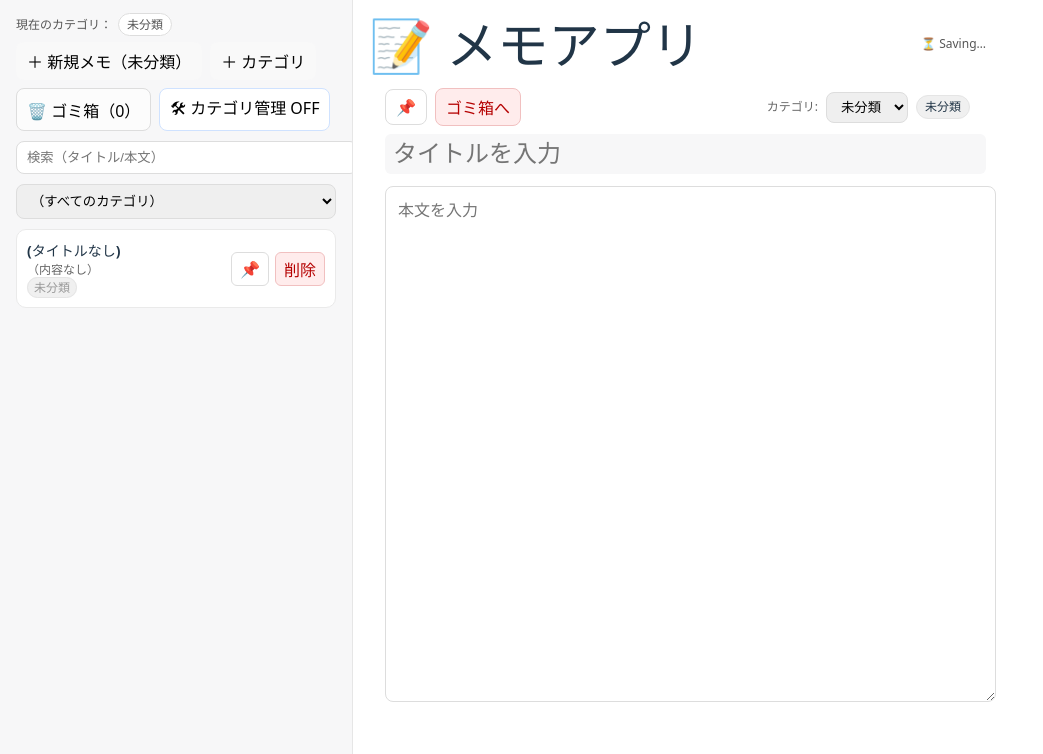
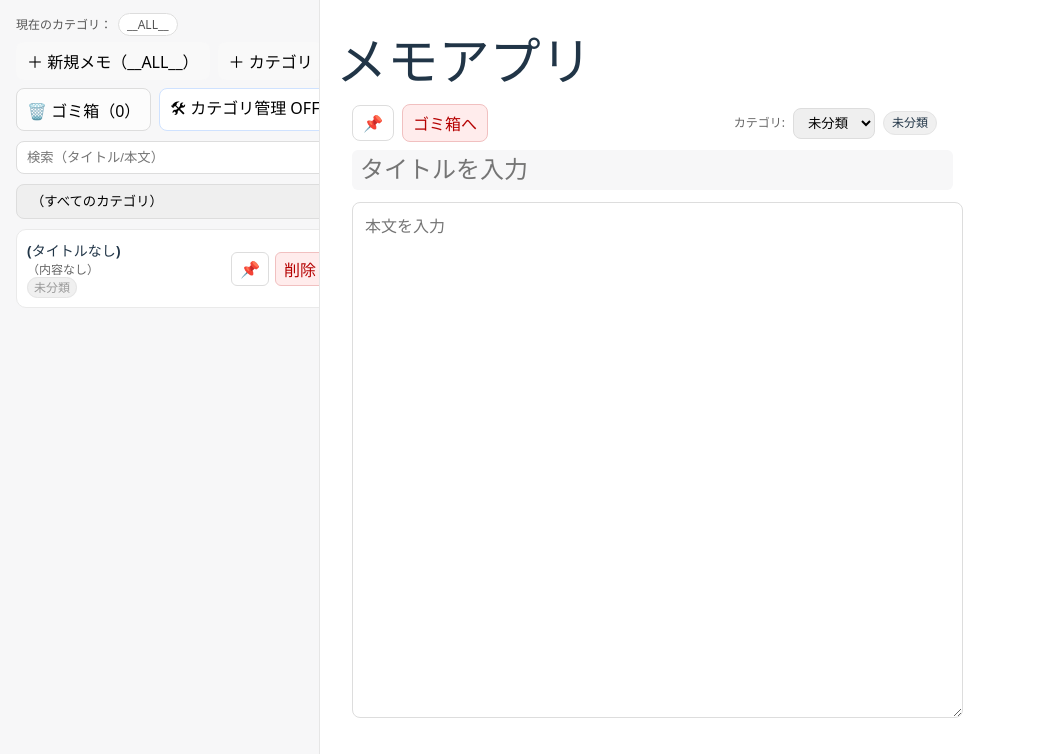
Before and after one commit to ht23a091/memo-app, a React (Vite) app: page / in a window 1280 px wide. Shown: the top 754 px of the page, without its empty margins (0-1043 px from the left). Built offline with nearby package versions, Linux system fonts and the light colour scheme.

Commit message:
サイドバーとメモ画面の追加

```diff
--- a/src/App.tsx
+++ b/src/App.tsx
@@ -1,3 +1,4 @@
+// src/App.tsx
 import { useState, useEffect, useCallback, useMemo } from 'react';
 import Sidebar from './components/Sidebar';
 import MemoInput from './components/MemoInput';
@@ -9,7 +10,9 @@ export interface Memo {
   category: string;
   pinned?: boolean;
 }
-type SavingStatus = 'saved' | 'saving';
+
+export type CategoryFilter = '__ALL__' | '__UNCATEGORIZED__' | string;
+
 type WithDeletedAt = Memo & { deletedAt: number };
 
 const LS = {
@@ -20,7 +23,22 @@ const LS = {
   trash: 'trash',
 } as const;
 
-const label = (c: string) => (c ? c : '未分類');
+const SIDEBAR_WIDTH = 320;
+
+function uniqById<T extends { id: number }>(arr: T[]): T[] {
+  const seen = new Set<number>();
+  const out: T[] = [];
+  for (const item of arr) {
+    if (seen.has(item.id)) continue;
+    seen.add(item.id);
+    out.push(item);
+  }
+  return out;
+}
+
+// 新規メモ用に CategoryFilter から実際の category 文字列を決める
+const resolveCategoryForNewMemo = (filter: CategoryFilter): string =>
+  filter === '__ALL__' || filter === '__UNCATEGORIZED__' ? '' : filter;
 
 function App() {
   // 初期復元
@@ -28,16 +46,27 @@ function App() {
     try {
       const s = localStorage.getItem(LS.memos);
       const loaded: Memo[] = s ? JSON.parse(s) : [];
-      return loaded.length ? loaded : [{ id: Date.now(), title: '', content: '', category: '', pinned: false }];
+      const base = loaded.length
+        ? loaded
+        : [{ id: Date.now(), title: '', content: '', category: '', pinned: false }];
+      return uniqById(base);
     } catch {
       return [{ id: Date.now(), title: '', content: '', category: '', pinned: false }];
     }
   });
-  const [selectedCategory, setSelectedCategory] = useState<string>(() => localStorage.getItem(LS.selectedCategory) ?? '');
+
+  const [selectedCategory, setSelectedCategory] = useState<CategoryFilter>(() => {
+    const stored = localStorage.getItem(LS.selectedCategory);
+    if (!stored || stored === '') return '__ALL__';
+    if (stored === '__UNCATEGORIZED__') return '__UNCATEGORIZED__';
+    return stored;
+  });
+
   const [selectedMemoId, setSelectedMemoId] = useState<number | null>(() => {
     const sid = localStorage.getItem(LS.selectedMemoId);
     return sid ? parseInt(sid, 10) : null;
   });
+
   const [searchQuery, setSearchQuery] = useState('');
   const [customCategories, setCustomCategories] = useState<string[]>(() => {
     try {
@@ -47,49 +76,59 @@ function App() {
       return [];
     }
   });
+
   const [trash, setTrash] = useState<WithDeletedAt[]>(() => {
     try {
       const s = localStorage.getItem(LS.trash);
-      return s ? JSON.parse(s) : [];
+      const loaded: WithDeletedAt[] = s ? JSON.parse(s) : [];
+      return uniqById(loaded);
     } catch {
       return [];
     }
   });
+
   const [isTrashView, setIsTrashView] = useState(false);
-  const [saving, setSaving] = useState<SavingStatus>('saved');
 
-  // 初期選択
+  // サイドバー開閉
+  const [sidebarOpen, setSidebarOpen] = useState(true);
+  const toggleSidebar = useCallback(() => {
+    setSidebarOpen((v) => !v);
+  }, []);
+
+  // 選択補完
   useEffect(() => {
     if (selectedMemoId == null && memos.length > 0) setSelectedMemoId(memos[0].id);
   }, [selectedMemoId, memos]);
 
-  // 通常保存＋インジケータ
+  // 保存
   useEffect(() => {
-    setSaving('saving');
-    const t = setTimeout(() => setSaving('saved'), 500);
-    localStorage.setItem(LS.memos, JSON.stringify(memos));
+    const safeMemos = uniqById(memos);
+    const safeTrash = uniqById(trash);
+
+    localStorage.setItem(LS.memos, JSON.stringify(safeMemos));
     if (selectedMemoId != null) localStorage.setItem(LS.selectedMemoId, String(selectedMemoId));
     localStorage.setItem(LS.selectedCategory, selectedCategory);
     localStorage.setItem(LS.customCategories, JSON.stringify(customCategories));
-    localStorage.setItem(LS.trash, JSON.stringify(trash));
-    return () => clearTimeout(t);
+    localStorage.setItem(LS.trash, JSON.stringify(safeTrash));
   }, [memos, selectedMemoId, selectedCategory, customCategories, trash]);
 
   // 退出前バックアップ
   useEffect(() => {
     const backup = () => {
       try {
-        localStorage.setItem(LS.memos, JSON.stringify(memos));
+        localStorage.setItem(LS.memos, JSON.stringify(uniqById(memos)));
         if (selectedMemoId != null) localStorage.setItem(LS.selectedMemoId, String(selectedMemoId));
         localStorage.setItem(LS.selectedCategory, selectedCategory);
         localStorage.setItem(LS.customCategories, JSON.stringify(customCategories));
-        localStorage.setItem(LS.trash, JSON.stringify(trash));
+        localStorage.setItem(LS.trash, JSON.stringify(uniqById(trash)));
       } catch (e) {
         console.warn('Backup save failed:', e);
       }
     };
     const beforeUnloadHandler = () => backup();
-    const visibilityHandler = () => { if (document.visibilityState === 'hidden') backup(); };
+    const visibilityHandler = () => {
+      if (document.visibilityState === 'hidden') backup();
+    };
     window.addEventListener('beforeunload', beforeUnloadHandler);
     document.addEventListener('visibilitychange', visibilityHandler);
     return () => {
@@ -98,53 +137,75 @@ function App() {
     };
   }, [memos, selectedMemoId, selectedCategory, customCategories, trash]);
 
-  // CRUD
   const handleAddMemo = useCallback(() => {
-    const newMemo: Memo = { id: Date.now(), title: '', content: '', category: selectedCategory, pinned: false };
-    setMemos(prev => [newMemo, ...prev]);
-    setSelectedMemoId(newMemo.id);
+    let id = Date.now();
+    const ids = new Set(memos.map((m) => m.id));
+    while (ids.has(id)) id++;
+
+    const category = resolveCategoryForNewMemo(selectedCategory);
+    const newMemo: Memo = { id, title: '', content: '', category, pinned: false };
+    setMemos((prev) => uniqById([newMemo, ...prev]));
+    setSelectedMemoId(id);
     setIsTrashView(false);
-  }, [selectedCategory]);
+  }, [selectedCategory, memos]);
 
   const handleUpdate = useCallback((updated: Memo) => {
-    setMemos(prev => prev.map(m => (m.id === updated.id ? updated : m)));
+    setMemos((prev) => uniqById(prev.map((m) => (m.id === updated.id ? updated : m))));
   }, []);
 
   const handleTogglePin = useCallback((id: number) => {
-    setMemos(prev => prev.map(m => (m.id === id ? { ...m, pinned: !m.pinned } : m)));
+    setMemos((prev) =>
+      uniqById(prev.map((m) => (m.id === id ? { ...m, pinned: !m.pinned } : m))),
+    );
   }, []);
 
-  const handleTrash = useCallback((id: number) => {
-    setMemos(prev => {
-      const target = prev.find(m => m.id === id);
-      const next = prev.filter(m => m.id !== id);
-      if (target) setTrash(t => [{ ...target, deletedAt: Date.now() }, ...t]);
+  const handleTrash = useCallback(
+    (id: number) => {
+      setMemos((prev) => {
+        const target = prev.find((m) => m.id === id);
+        const next = prev.filter((m) => m.id !== id);
+
+        if (target) {
+          setTrash((t) => {
+            const entry: WithDeletedAt = { ...target, deletedAt: Date.now() };
+            return uniqById([entry, ...t.filter((x) => x.id !== target.id)]);
+          });
+        }
+
         if (next.length === 0) {
-        const fresh: Memo = { id: Date.now(), title: '', content: '', category: selectedCategory, pinned: false };
+          let nid = Date.now();
+          const ids = new Set(prev.map((m) => m.id));
+          while (ids.has(nid)) nid++;
+          const category = resolveCategoryForNewMemo(selectedCategory);
+          const fresh: Memo = { id: nid, title: '', content: '', category, pinned: false };
           setSelectedMemoId(fresh.id);
           return [fresh];
         }
         if (selectedMemoId === id) setSelectedMemoId(next[0].id);
-      return next;
+        return uniqById(next);
       });
-  }, [selectedCategory, selectedMemoId]);
+    },
+    [selectedCategory, selectedMemoId],
+  );
 
   const handleRestore = useCallback((id: number) => {
-    setTrash(prevTrash => {
-      const target = prevTrash.find(m => m.id === id);
-      const nextTrash = prevTrash.filter(m => m.id !== id);
+    setTrash((prevTrash) => {
+      const target = prevTrash.find((m) => m.id === id);
+      const nextTrash = prevTrash.filter((m) => m.id !== id);
       if (target) {
-        setMemos(prev => [{ ...target }, ...prev]);
+        setMemos((prev) =>
+          uniqById([{ ...target }, ...prev.filter((m) => m.id !== target.id)]),
+        );
         setSelectedMemoId(target.id);
         setIsTrashView(false);
       }
-      return nextTrash;
+      return uniqById(nextTrash);
     });
   }, []);
 
   const handleDeleteForever = useCallback((id: number) => {
     if (!confirm('このメモを完全に削除します。元に戻せません。よろしいですか？')) return;
-    setTrash(prev => prev.filter(m => m.id !== id));
+    setTrash((prev) => prev.filter((m) => m.id !== id));
   }, []);
 
   const handleEmptyTrash = useCallback(() => {
@@ -156,53 +217,42 @@ function App() {
   const handleAddCategory = useCallback((name: string) => {
     const trimmed = name.trim();
     if (!trimmed) return;
-    setCustomCategories(prev => (prev.includes(trimmed) ? prev : [...prev, trimmed]));
+    setCustomCategories((prev) => (prev.includes(trimmed) ? prev : [...prev, trimmed]));
   }, []);
 
-  // ★ カテゴリ並び替え（ドラッグ）
-  const handleReorderCategory = useCallback((fromIndex: number, toIndex: number) => {
-    setCustomCategories(prev => {
-      const arr = [...prev];
-      const [moved] = arr.splice(fromIndex, 1);
-      arr.splice(toIndex, 0, moved);
-      return arr;
-    });
+  // カテゴリ削除（そのカテゴリのメモは「カテゴリなし」に移動）
+  const handleDeleteCategory = useCallback((name: string) => {
+    if (!name) return;
+
+    const ok = confirm(
+      `カテゴリ「${name}」を削除します。\n` +
+        `カテゴリ内のメモは「カテゴリなし」（メモ一覧）に移動します。`,
+    );
+    if (!ok) return;
+
+    setMemos((prev) =>
+      prev.map((m) => (m.category === name ? { ...m, category: '' } : m)),
+    );
+
+    setCustomCategories((prev) => prev.filter((c) => c !== name));
+
+    setSelectedCategory((prev) => (prev === name ? '__ALL__' : prev));
   }, []);
 
-  // ★ カテゴリ削除（再割当あり）
-  const handleDeleteCategory = useCallback((name: string) => {
-    if (!name) return; // ''（未分類）は削除不可
-    const affected = memos.filter(m => m.category === name).length;
-
-    // 未分類へ移動 OK?
-    const okToUnassign = confirm(
-      `カテゴリ「${name}」を削除します。\nこのカテゴリに属するメモは ${affected} 件あります。未分類（${label('')}）に移動してよろしいですか？\n\n「キャンセル」を選ぶと、移動先カテゴリを指定できます。`
+  // メモをドラッグ＆ドロップでカテゴリ移動
+  const handleMoveMemoToCategory = useCallback((id: number, category: string) => {
+    setMemos((prev) =>
+      prev.map((m) => (m.id === id ? { ...m, category } : m)),
     );
-
-    let target = '';
-    if (!okToUnassign) {
-      const choices = ['', ...customCategories.filter(c => c !== name)];
-      const display = choices.map(label).join(' / ');
-      const input = prompt(`移動先カテゴリ名を入力してください（候補: ${display}）`, '');
-      if (input != null && choices.map(label).includes(input)) {
-        // 入力はラベル名（未分類 or 実名）の可能性があるので逆変換
-        target = input === '未分類' ? '' : input;
-      } else {
-        // 不正入力は未分類へ
-        target = '';
-      }
-    }
-
-    // 実処理：メモの再割当 → カスタムカテゴリから削除 → 現在選択の調整
-    setMemos(prev => prev.map(m => (m.category === name ? { ...m, category: target } : m)));
-    setCustomCategories(prev => prev.filter(c => c !== name));
-    if (selectedCategory === name) setSelectedCategory(target);
-  }, [customCategories, memos, selectedCategory]);
+    setSelectedCategory(category || '__ALL__');
+    setSelectedMemoId(id);
+    setIsTrashView(false);
+  }, []);
 
   // 表示用：カテゴリ一覧＆件数
   const categories = useMemo(() => {
-    const fromMemos = Array.from(new Set(memos.map(m => m.category).filter(Boolean)));
-    const extras = customCategories.filter(c => !fromMemos.includes(c));
+    const fromMemos = Array.from(new Set(memos.map((m) => m.category).filter(Boolean)));
+    const extras = customCategories.filter((c) => !fromMemos.includes(c));
     return [...fromMemos, ...extras];
   }, [memos, customCategories]);
 
@@ -215,92 +265,98 @@ function App() {
     return map;
   }, [memos]);
 
-  // フィルタ & 並び順
-  const filteredMemos = useMemo(() => {
-    const q = searchQuery.trim().toLowerCase();
-    const list = memos.filter(m => {
-      const matchCategory = selectedCategory ? m.category === selectedCategory : true;
-      const matchQuery = q ? (m.title.toLowerCase().includes(q) || m.content.toLowerCase().includes(q)) : true;
-      return matchCategory && matchQuery;
-    });
-    return list.sort((a, b) => Number(b.pinned) - Number(a.pinned) || b.id - a.id);
-  }, [memos, selectedCategory, searchQuery]);
-
-  const selectedMemo = useMemo(() => memos.find(m => m.id === selectedMemoId) ?? null, [memos, selectedMemoId]);
+  const selectedMemo = useMemo(
+    () => memos.find((m) => m.id === selectedMemoId) ?? null,
+    [memos, selectedMemoId],
+  );
 
   return (
-    <div style={{ display: 'flex', height: '100vh', fontFamily: 'system-ui, sans-serif' }}>
+    <div
+      style={{
+        display: 'flex',
+        height: '100vh',
+        fontFamily: 'system-ui, sans-serif',
+        position: 'relative',
+      }}
+    >
+      {!sidebarOpen && (
+        <button
+          onClick={toggleSidebar}
+          style={{
+            position: 'fixed',
+            top: 8,
+            left: 8,
+            padding: '4px 10px',
+            borderRadius: 6,
+            border: '1px solid #ccc',
+            background: '#fff',
+            cursor: 'pointer',
+            zIndex: 1100,
+          }}
+        >
+          ≡
+        </button>
+      )}
+      <div
+        style={{
+          width: sidebarOpen ? SIDEBAR_WIDTH : 0,
+          transition: 'width 0.25s ease',
+          overflow: 'hidden',
+          borderRight: sidebarOpen ? '1px solid #e6e6e6' : 'none',
+          background: '#f7f7f8',
+          boxSizing: 'border-box',
+          zIndex: 1000,
+        }}
+      >
         <Sidebar
+          isOpen={sidebarOpen}
           currentCategory={selectedCategory}
           categories={categories}
           categoryCounts={categoryCounts}
-        customCategories={customCategories}
-        memos={isTrashView ? [] : filteredMemos}
+          memos={isTrashView ? [] : memos}
           trash={trash}
           isTrashView={isTrashView}
-        onToggleTrashView={() => setIsTrashView(v => !v)}
+          onToggleTrashView={() => setIsTrashView((v) => !v)}
           onSelectCategory={setSelectedCategory}
-        onSelectMemo={(id) => { setSelectedMemoId(id); setIsTrashView(false); }}
+          onSelectMemo={(id) => {
+            setSelectedMemoId(id);
+            setIsTrashView(false);
+          }}
           onAddMemo={handleAddMemo}
           onTrash={handleTrash}
           onRestore={handleRestore}
           onDeleteForever={handleDeleteForever}
+          onTogglePin={handleTogglePin}
           onEmptyTrash={handleEmptyTrash}
-        onTogglePin={handleTogglePin}
           searchQuery={searchQuery}
           onSearchQueryChange={setSearchQuery}
           onAddCategory={handleAddCategory}
-        // ★ 追加
-        onReorderCategory={handleReorderCategory}
           onDeleteCategory={handleDeleteCategory}
+          onMoveMemoToCategory={handleMoveMemoToCategory}
+          onToggleSidebar={toggleSidebar}
         />
+      </div>
+      <div
+        style={{
+          flex: 1,
+          padding: '1rem',
+          paddingTop: '2rem',
+          overflowY: 'auto',
+          position: 'relative',
+        }}
+      >
+        <h1 style={{ margin: 0 }}>メモアプリ</h1>
 
-      <div style={{ flex: 1, padding: '1rem', overflowY: 'auto' }}>
-        <div style={{ display: 'flex', alignItems: 'center', gap: 8, justifyContent: 'space-between' }}>
-          <h1 style={{ margin: 0 }}>📝 メモアプリ</h1>
-          <div aria-live="polite" style={{ fontSize: 12, color: saving === 'saved' ? '#1a7f37' : '#555' }}>
-            {saving === 'saved' ? '💾 Saved' : '⏳ Saving…'}
-          </div>
-        </div>
-
-        {!isTrashView && selectedMemo && (
+        {selectedMemo && (
           <MemoInput
             selectedMemo={selectedMemo}
             categories={['', ...categories]}
             onUpdate={handleUpdate}
             onTrash={handleTrash}
             onTogglePin={handleTogglePin}
+            onAddCategory={handleAddCategory}
+            onAddMemo={handleAddMemo}
           />
-        )}
-
-        {isTrashView && (
-          <div style={{ marginTop: 16 }}>
-            <h2 style={{ marginTop: 0 }}>🗑️ ゴミ箱</h2>
-            {trash.length === 0 ? (
-              <div style={{ color: '#888' }}>ゴミ箱は空です。</div>
-            ) : (
-              <div style={{ display: 'grid', gap: 8 }}>
-                {trash.map(item => (
-                  <div key={item.id} style={{ border: '1px solid #eee', borderRadius: 10, padding: 10, background: '#fff' }}>
-                    <div style={{ fontWeight: 600 }}>{item.title || '(タイトルなし)'}</div>
-                    <div style={{ fontSize: 12, color: '#666', margin: '4px 0' }}>{label(item.category)}</div>
-                    <div style={{ fontSize: 12, color: '#999' }}>削除日時: {new Date(item.deletedAt).toLocaleString()}</div>
-                    <div style={{ marginTop: 8, display: 'flex', gap: 8 }}>
-                      <button onClick={() => handleRestore(item.id)} style={{ padding: '6px 10px', borderRadius: 8, cursor: 'pointer' }}>復元</button>
-                      <button onClick={() => handleDeleteForever(item.id)} style={{ padding: '6px 10px', borderRadius: 8, cursor: 'pointer', background: '#ffecec', border: '1px solid #f1c0c0', color: '#b50000' }}>完全削除</button>
-                    </div>
-                  </div>
-                ))}
-              </div>
-            )}
-            {trash.length > 0 && (
-              <div style={{ marginTop: 12 }}>
-                <button onClick={handleEmptyTrash} style={{ padding: '8px 12px', borderRadius: 8, cursor: 'pointer', background: '#fff3cd', border: '1px solid #ffe69c' }}>
-                  ゴミ箱を空にする
-                </button>
-              </div>
-            )}
-          </div>
         )}
       </div>
     </div>
```
Lines whose indentation alone changed are shown as unchanged.
